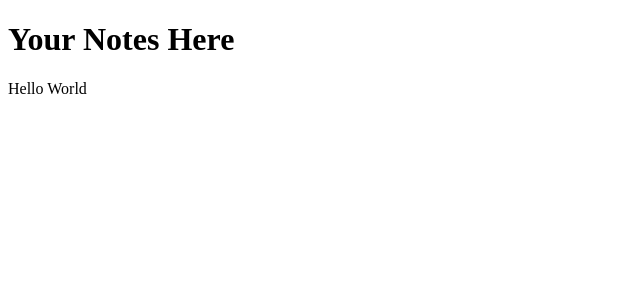
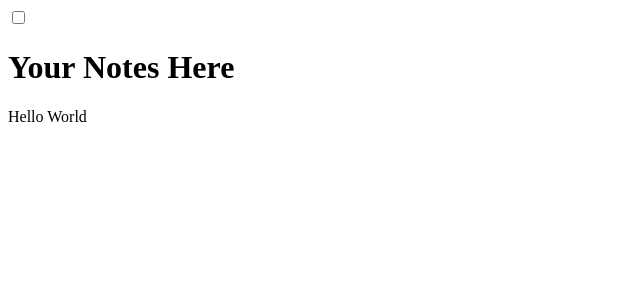
Before and after one commit to Zach-Smith1/webNotes, a React app: page / in a window 1280 px wide. Shown: the top 300 px of the page, without its empty margins (0-640 px from the left). Built offline with nearby package versions, Linux system fonts and the light colour scheme; the HTML template or start-up script is replaced by a standard one.

Commit message:
add dark theme, editable header

```diff
--- a/src/App.js
+++ b/src/App.js
@@ -3,20 +3,27 @@ import React, { useState, useRef, useEffect } from "react";
 const App = () => {
   const storedContent = localStorage.getItem("content");
   const [content, setContent] = useState(storedContent ?? "Hello World");
+  const [header, setHeader] = useState("Your Notes Here");
+  const [theme, setTheme] = useState("light");
   const contentRef = useRef(null);
+  const headerRef = useRef(null);
 
-  const updateContent = (e) => {
+  const updateContent = (e, head) => {
     const newContent = e.currentTarget.textContent;
     const selection = window.getSelection();
     const range = selection.getRangeAt(0);
     const startOffset = range.startOffset;
 
     // Update local storage directly without triggering a state update
-    localStorage.setItem("content", newContent);
+    if (head) {
+      localStorage.setItem("header", newContent);
+    } else {
+      localStorage.setItem("content", newContent);
+    }
 
     // Manually restore the cursor position
     window.requestAnimationFrame(() => {
-      range.setStart(contentRef.current.childNodes[0], startOffset);
+      head ? range.setStart(contentRef.current.childNodes[0], startOffset) : range.setStart(contentRef.current.childNodes[0], startOffset);
       range.collapse(true);
       selection.removeAllRanges();
       selection.addRange(range);
@@ -30,14 +37,43 @@ const App = () => {
     }
   }, [content]);
 
+  useEffect(() => {
+    // Apply the theme to the body element
+    document.body.className = theme;
+  }, [theme]);
+
   return (
     <div>
-      <h1>Your Notes Here</h1>
+      <div className="checkbox-wrapper">
+          <input
+            checked={theme !== "light"}
+            className="checkbox"
+            id="checkbox"
+            onChange={(e) => {
+              setTheme(e.target.checked ? "dark" : "light");
+            }}
+            type="checkbox"
+          />
+          <label className="checkbox-label" htmlFor="checkbox">
+            <i className="fas fa-moon"></i>
+            <i className="fas fa-sun"></i>
+            <span className="ball"></span>
+          </label>
+        </div>
+      <h1
+        contentEditable
+        onInput={(e) => updateContent(e, 'head')}
+        ref={headerRef}
+        suppressContentEditableWarning
+      >
+        {header}
+      </h1>
       <div
-        contentEditable={true}
+        className='allText'
+        contentEditable
         onInput={(e) => updateContent(e)}
         ref={contentRef}
-        suppressContentEditableWarning={true}
+        suppressContentEditableWarning
       >
         {content}
       </div>
```
Also changed, not shown: 2 other files (tests, documents, lock files or other folders).
